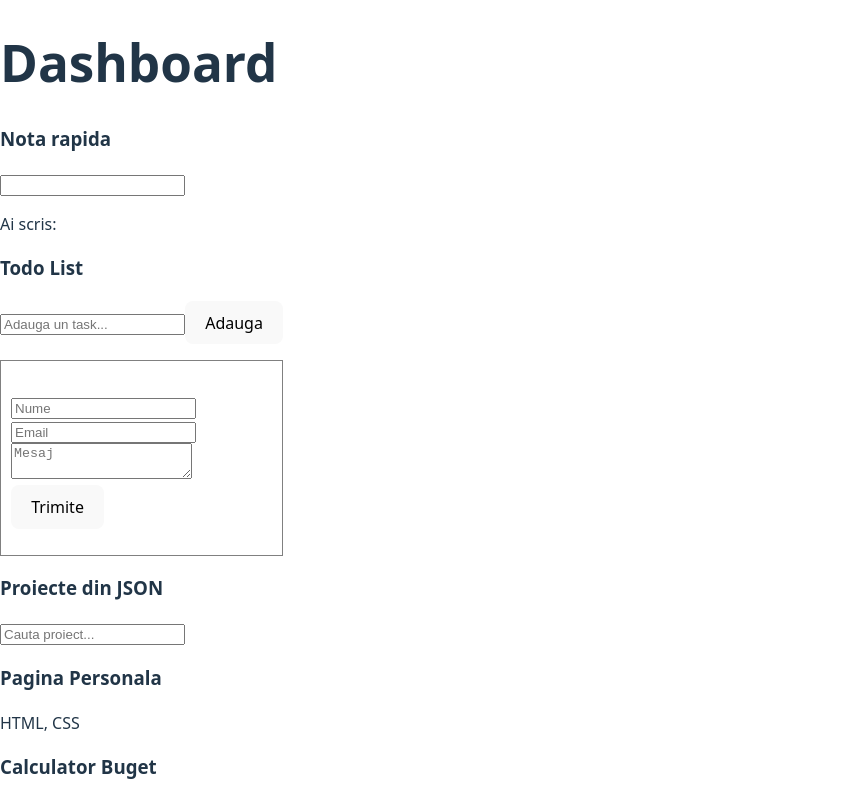
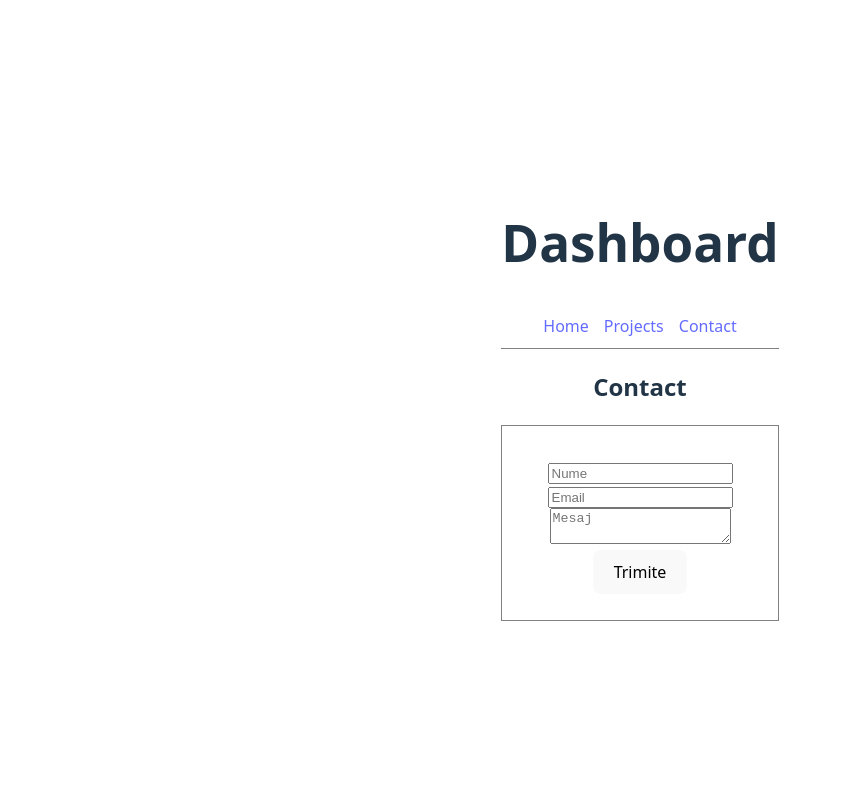
Before and after one commit to Chris90w4/Lab_PW, a React (Vite) app: page /contact in a window 1280 px wide. Shown: the top 800 px of the page, without its empty margins (0-842 px from the left). Built offline with nearby package versions, Linux system fonts and the light colour scheme.

Commit message:
feat: Tot laboratorul 7

```diff
--- a/package.json
+++ b/package.json
@@ -11,7 +11,8 @@
   },
   "dependencies": {
     "react": "^19.2.0",
-    "react-dom": "^19.2.0"
+    "react-dom": "^19.2.0",
+    "react-router": "^7.15.0"
   },
   "devDependencies": {
     "@eslint/js": "^9.39.1",
--- a/src/App.jsx
+++ b/src/App.jsx
@@ -1,19 +1,26 @@
-import Card from './Card';
-import QuickNote from './QuickNote';
-import TodoList from './TodoList';
-import ContactForm from './ContactForm';
-import ProjectList from './ProjectList';
+import { BrowserRouter, Routes, Route } from 'react-router';
+import Navbar from './Navbar';
+import Home from './pages/Home';
+import Projects from './pages/Projects';
+import Contact from './pages/Contact';
+import NotFound from './pages/NotFound';
+import './App.css';
 
 function App() {
   return (
-    <div className="App">
-      <h1>Dashboard</h1>
-      <QuickNote />
-      <TodoList />
-      <ContactForm />
-
-      <ProjectList />
-    </div>
+    <BrowserRouter>
+      <div className="App">
+        <h1>Dashboard</h1>
+        <Navbar />
+        <Routes>
+          <Route path="/" element={<Home />} />
+          <Route path="/projects" element={<Projects />} />
+          <Route path="/contact" element={<Contact />} />
+          <Route path="*" element={<NotFound />} />
+        </Routes>
+      </div>
+    </BrowserRouter>
   );
 }
+
 export default App;
--- /dev/null
+++ b/src/Navbar.jsx
@@ -0,0 +1,12 @@
+import { Link } from 'react-router';
+
+function Navbar() {
+    return (
+        <nav style={{ marginBottom: '20px', padding: '10px', borderBottom: '1px solid gray' }}>
+            <Link to="/" style={{ marginRight: '15px' }}>Home</Link>
+            <Link to="/projects" style={{ marginRight: '15px' }}>Projects</Link>
+            <Link to="/contact">Contact</Link>
+        </nav>
+    );
+}
+export default Navbar;
--- a/src/ProjectList.jsx
+++ b/src/ProjectList.jsx
@@ -20,7 +20,6 @@ function ProjectList() {
                 setLoading(false);
             })
             .catch(function() {
-                // Am scos 'err' de aici pentru ca nu il foloseai
                 setError('Eroare la incarcarea datelor');
                 setLoading(false);
             });
--- /dev/null
+++ b/src/pages/Contact.jsx
@@ -0,0 +1,11 @@
+import ContactForm from '../ContactForm';
+
+function Contact() {
+    return (
+        <div>
+            <h2>Contact</h2>
+            <ContactForm />
+        </div>
+    );
+}
+export default Contact;
--- /dev/null
+++ b/src/pages/Home.jsx
@@ -0,0 +1,9 @@
+function Home() {
+    return (
+        <div>
+            <h2>Home</h2>
+            <p>Bine ai venit pe dashboard-ul meu!</p>
+        </div>
+    );
+}
+export default Home;
--- /dev/null
+++ b/src/pages/NotFound.jsx
@@ -0,0 +1,11 @@
+import { Link } from 'react-router';
+
+function NotFound() {
+    return (
+        <div>
+            <h2>404 - Pagina nu a fost gasita</h2>
+            <Link to="/">Inapoi la Home</Link>
+        </div>
+    );
+}
+export default NotFound;
--- /dev/null
+++ b/src/pages/Projects.jsx
@@ -0,0 +1,11 @@
+import ProjectList from '../ProjectList';
+
+function Projects() {
+    return (
+        <div>
+            <h2>Proiectele mele</h2>
+            <ProjectList />
+        </div>
+    );
+}
+export default Projects;
```
Also changed, not shown: 1 other file (tests, documents, lock files or other folders).
